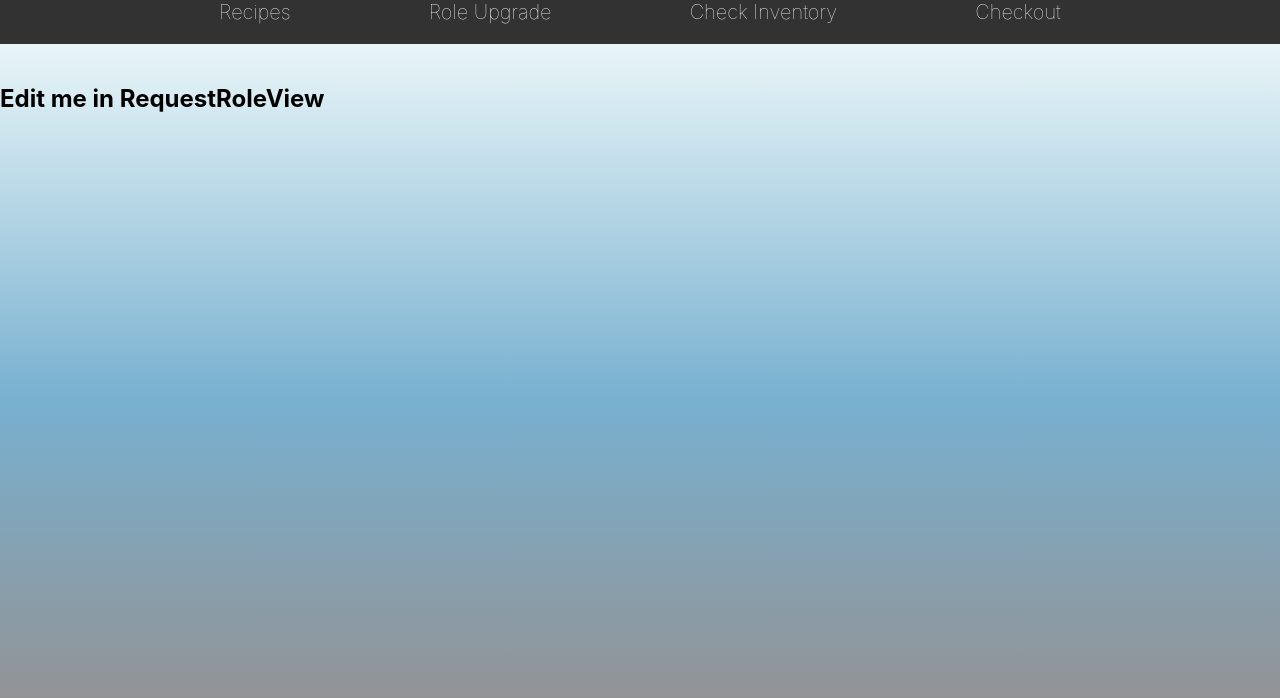
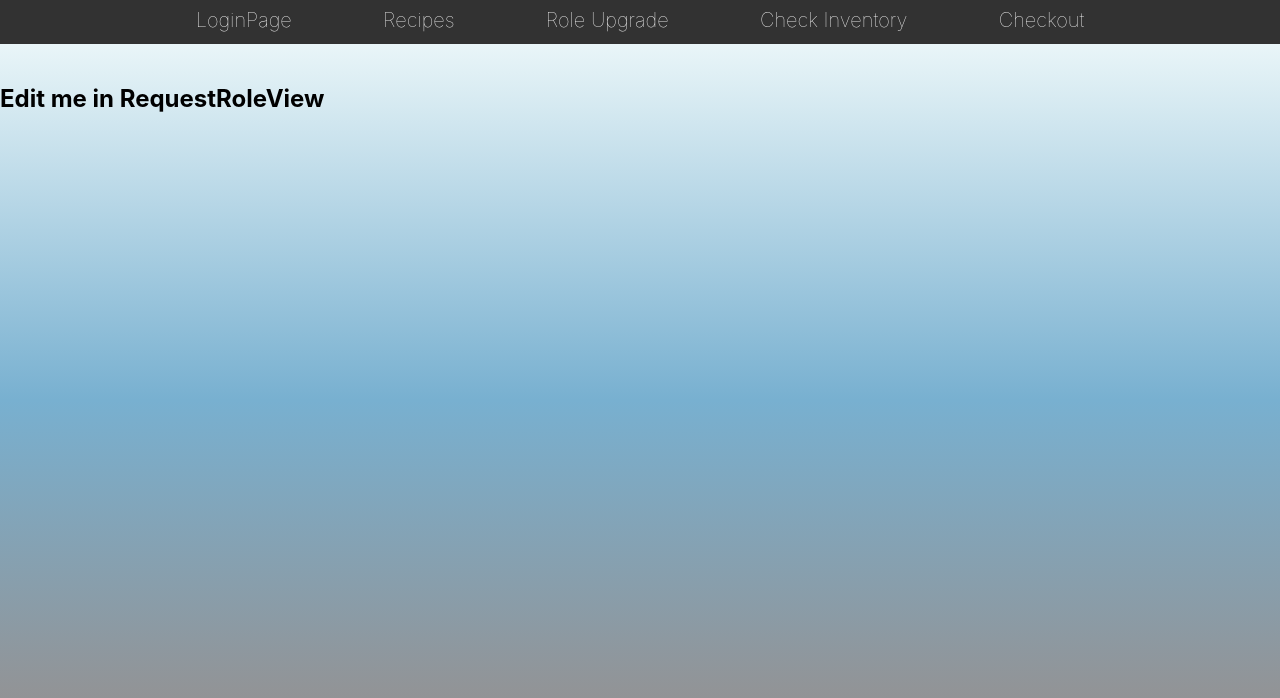
Before and after one commit to timsterxp/SpartanPantryHub, a React (Create React App) app: page /RoleRequest in a window 1280 px wide. Shown: the top 698 px of the page. Built offline with nearby package versions, Linux system fonts and the light colour scheme; no server answers.

Commit message:
Add back login page. Fix spacing.

```diff
--- a/src/App.css
+++ b/src/App.css
@@ -51,7 +51,7 @@ nav {
 
 nav ul {
   display: flex;
-  height: 50 px;
+  height: 40px;
   justify-content: space-around;
   align-items: center;
   padding: 0;
--- a/src/App.js
+++ b/src/App.js
@@ -15,6 +15,7 @@ function App() {
                   <nav>
                       <div className ="appleNavigation">
                           <ul>
+                              <li> <Link to= "/" className="navItems"> LoginPage</Link> </li>
                               <li> <Link to= "/recipe" className="navItems">Recipes</Link></li>
                               <li> <Link to= "/RoleRequest" className="navItems">Role Upgrade</Link></li>
                              <li><Link to= "/Inventory" className="navItems">Check Inventory</Link> </li>
```
